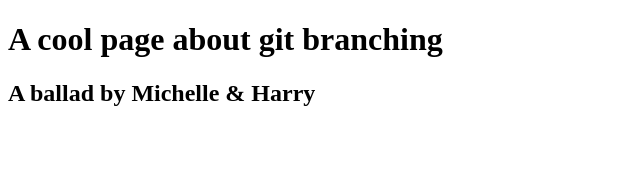
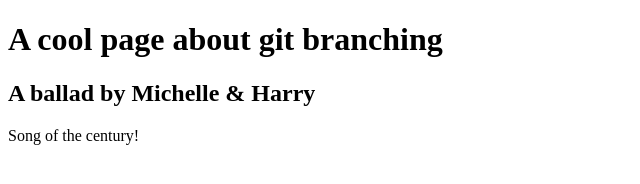
Before and after one commit to khizar213/git-branching, a plain HTML site: page index.html in a window 1280 px wide. Shown: the whole page, without its empty margins (0-640 px from the left). Drawn offline with Linux system fonts and the light colour scheme.

Commit message:
add main content

```diff
--- a/index.html
+++ b/index.html
@@ -8,5 +8,10 @@
 <body>
     <h1>A cool page about git branching</h1>
     <h2>A ballad by Michelle & Harry</h2>
+    <header>
+        <main>
+            <p>Song of the century!</p>
+        </main>
+    </header>
 </body>
 </html>
```
